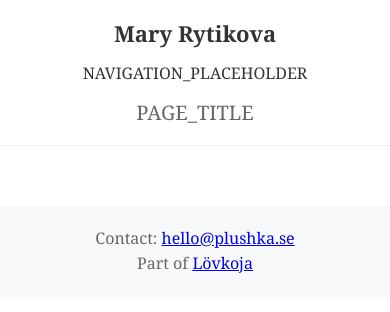
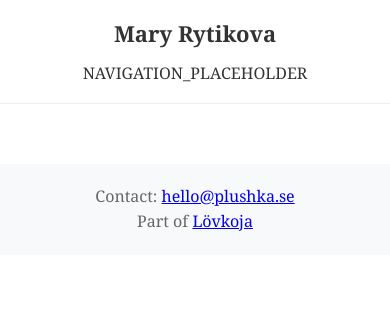
Before and after one commit to plushkamilaya/OhMyPhoto, a website: page template.html in a window 390 px wide. Drawn offline with Linux system fonts and the light colour scheme.

Commit message:
Remove duplicate page title next to header logo
The header showed the current page name twice: once via .header-page-title
next to the logo, and again as the bolded active link in the nav menu.

```diff
--- a/script.js
+++ b/script.js
@@ -40,7 +40,6 @@ function navigateToPage(pageName) {
     currentPage = pageName;
     const page = pages[pageName];
 
-    document.querySelector('.header-page-title').textContent = page.title || '';
     document.getElementById('page-content').innerHTML = page.content;
 
     updateNavigation();
--- a/styles.css
+++ b/styles.css
@@ -40,15 +40,6 @@ body {
             font-weight: 600;
             text-decoration: none;
             color: #333;
-        }
-
-        .header-page-title {
-            font-size: 24px;
-            font-weight: 500;
-            color: #666;
-            margin: 0;
-            text-align: center;
-            flex: 1;
         }
 
         .nav-menu {
@@ -605,11 +596,6 @@ body {
                 padding: 10px 20px;
             }
 
-            .header-page-title {
-                font-size: 20px;
-                order: 2;
-            }
-
     .nav-menu {
         display: flex;
         gap: 15px;
--- a/template.html
+++ b/template.html
@@ -52,7 +52,6 @@
     <header class="header">
         <div class="header-container">
             <a href="/#index" class="logo" data-page="index">Mary Rytikova</a>
-            <h2 class="header-page-title">PAGE_TITLE</h2>
             <nav>
                 <ul class="nav-menu">
                     NAVIGATION_PLACEHOLDER
```
